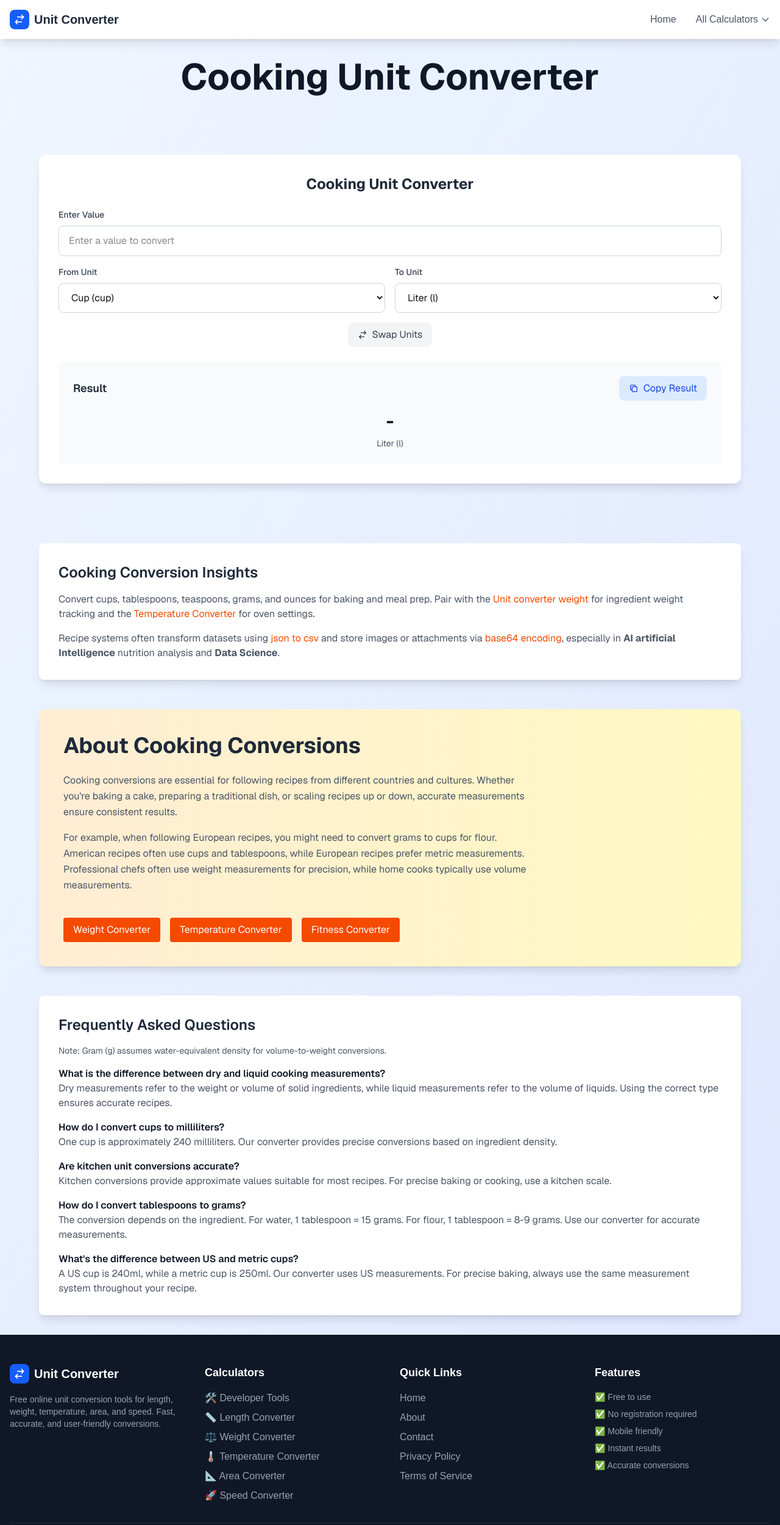
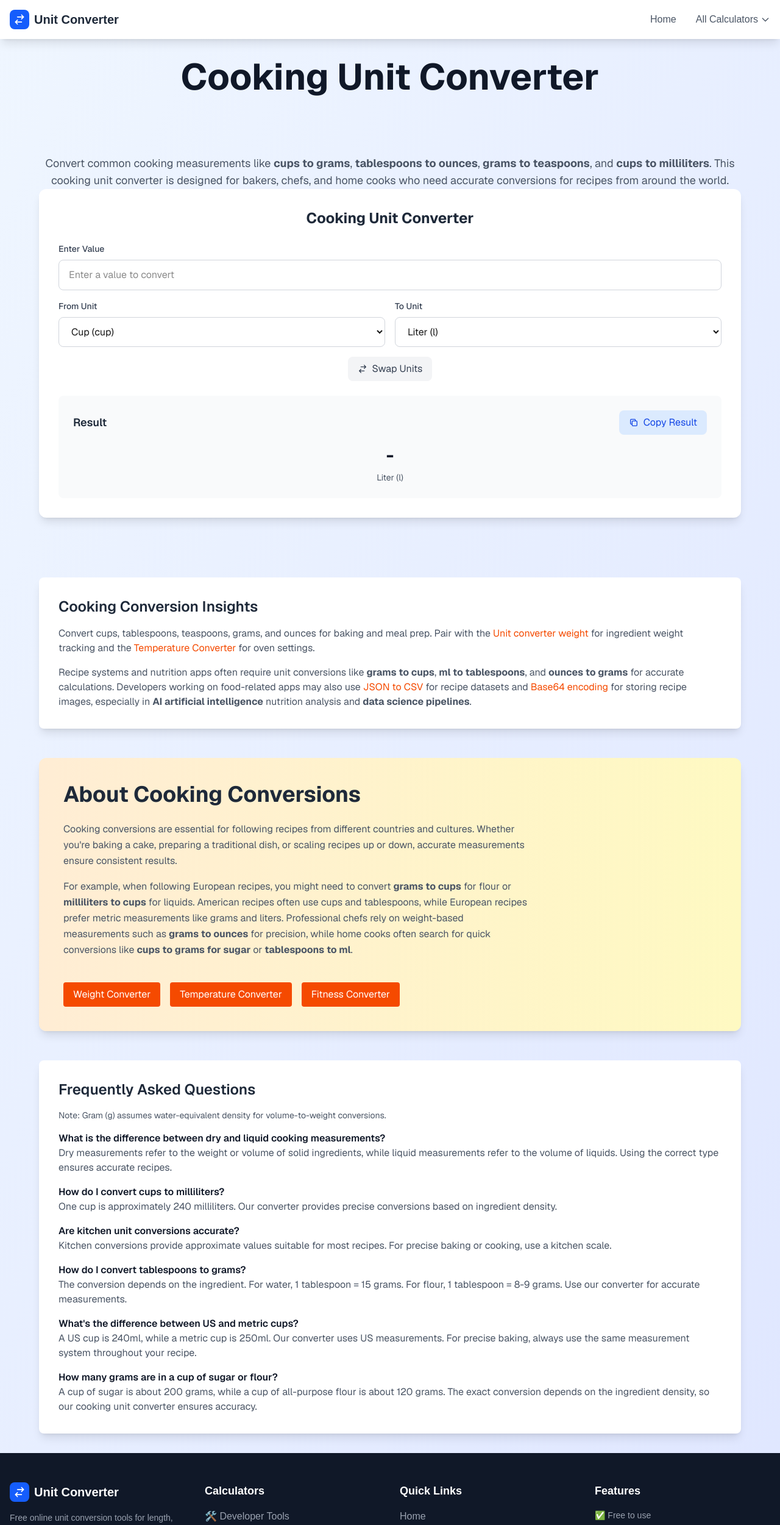
Before and after one commit to Sajidisrar/Unit-Converter, a Next.js app: page /cooking in a window 1280 px wide. Shown: the top 2501 px of the page at 61% size. Built offline with nearby package versions, Linux system fonts and the light colour scheme.

Commit message:
fix issue

```diff
--- a/src/app/area/page.tsx
+++ b/src/app/area/page.tsx
@@ -100,7 +100,7 @@ export default function AreaPage({ searchParams }: { searchParams: { from?: stri
               Area conversion is essential in many practical fields such as real estate, construction, farming, and education.
             </p>
             <p className="text-gray-600 dark:text-gray-300 max-w-3xl mb-6 leading-relaxed">
-              Area conversion is essential in daily life and professional fields. Home buyers often search for how to convert square feet to acres when evaluating land plots. Builders and architects convert square meters to square feet or square yards to estimate construction costs. Farmers use hectares to acres conversion to plan crops. Students use area conversions like square kilometers to square miles in geography and mathematics. Common queries include "meter to acre", "sq ft to sq m", and "sq yards to acres", which this tool solves instantly.
+              Area conversion is essential in daily life and professional fields. Home buyers often search for how to convert square feet to acres when evaluating land plots. Builders and architects convert square meters to square feet or square yards to estimate construction costs. Farmers use hectares to acres conversion to plan crops. Students use area conversions like square kilometers to square miles in geography and mathematics. Common queries include &quot;meter to acre&quot;, &quot;sq ft to sq m&quot;, and &quot;sq yards to acres&quot;, which this tool solves instantly.
             </p>
             <p className="text-gray-600 dark:text-gray-300 max-w-3xl mb-6 leading-relaxed">
               For example, when buying land, you might need to convert acres to square meters to understand the size better. In construction, converting between square feet and square yards helps in estimating materials. Farmers often convert hectares to acres for crop planning. Additionally, educators use area conversions to teach students about different measurement systems.
--- a/src/app/cooking/page.tsx
+++ b/src/app/cooking/page.tsx
@@ -29,6 +29,9 @@ export default function CookingPage({ searchParams }: { searchParams: { from?: s
             <div className="mb-6">
               <AdBanner position="top" />
             </div>
+            <p className="text-lg text-gray-600 dark:text-gray-300 text-center mt-4">
+              Convert common cooking measurements like <b>cups to grams</b>, <b>tablespoons to ounces</b>, <b>grams to teaspoons</b>, and <b>cups to milliliters</b>. This cooking unit converter is designed for bakers, chefs, and home cooks who need accurate conversions for recipes from around the world.
+            </p>
             <section className="mb-6">
               <Calculator
                 title="Cooking Unit Converter"
@@ -47,7 +50,7 @@ export default function CookingPage({ searchParams }: { searchParams: { from?: s
                 Convert cups, tablespoons, teaspoons, grams, and ounces for baking and meal prep. Pair with the <a href="/weight" className="text-orange-600 dark:text-orange-400 hover:underline">Unit converter weight</a> for ingredient weight tracking and the <a href="/temperature" className="text-orange-600 dark:text-orange-400 hover:underline">Temperature Converter</a> for oven settings.
               </p>
               <p className="text-gray-600 dark:text-gray-300">
-                Recipe systems often transform datasets using <a href="/developer" className="text-orange-600 dark:text-orange-400 hover:underline">json to csv</a> and store images or attachments via <a href="/developer" className="text-orange-600 dark:text-orange-400 hover:underline">base64 encoding</a>, especially in <b>AI artificial Intelligence</b> nutrition analysis and <b>Data Science</b>.
+                Recipe systems and nutrition apps often require unit conversions like <b>grams to cups</b>, <b>ml to tablespoons</b>, and <b>ounces to grams</b> for accurate calculations. Developers working on food-related apps may also use <a href="/developer" className="text-orange-600 dark:text-orange-400 hover:underline">JSON to CSV</a> for recipe datasets and <a href="/developer" className="text-orange-600 dark:text-orange-400 hover:underline">Base64 encoding</a> for storing recipe images, especially in <b>AI artificial intelligence</b> nutrition analysis and <b>data science pipelines</b>.
               </p>
             </section>
             {/* SEO Content Section */}
@@ -59,7 +62,7 @@ export default function CookingPage({ searchParams }: { searchParams: { from?: s
                 Cooking conversions are essential for following recipes from different countries and cultures. Whether you&apos;re baking a cake, preparing a traditional dish, or scaling recipes up or down, accurate measurements ensure consistent results.
               </p>
               <p className="text-gray-600 dark:text-gray-300 max-w-3xl mb-6 leading-relaxed">
-                For example, when following European recipes, you might need to convert grams to cups for flour. American recipes often use cups and tablespoons, while European recipes prefer metric measurements. Professional chefs often use weight measurements for precision, while home cooks typically use volume measurements.
+                For example, when following European recipes, you might need to convert <b>grams to cups</b> for flour or <b>milliliters to cups</b> for liquids. American recipes often use cups and tablespoons, while European recipes prefer metric measurements like grams and liters. Professional chefs rely on weight-based measurements such as <b>grams to ounces</b> for precision, while home cooks often search for quick conversions like <b>cups to grams for sugar</b> or <b>tablespoons to ml</b>.
               </p>
               <div className="flex flex-wrap gap-4">
                 <a href="/weight" className="inline-block mt-4 px-4 py-2 bg-orange-600 text-white rounded hover:bg-orange-700 transition-colors">
@@ -121,6 +124,14 @@ export default function CookingPage({ searchParams }: { searchParams: { from?: s
                       A US cup is 240ml, while a metric cup is 250ml. Our converter uses US measurements. For precise baking, always use the same measurement system throughout your recipe.
                     </dd>
                   </div>
+                  <div>
+                    <dt className="font-semibold text-gray-900 dark:text-white">
+                      How many grams are in a cup of sugar or flour?
+                    </dt>
+                    <dd className="text-gray-600 dark:text-gray-300">
+                      A cup of sugar is about 200 grams, while a cup of all-purpose flour is about 120 grams. The exact conversion depends on the ingredient density, so our cooking unit converter ensures accuracy.
+                    </dd>
+                  </div>
                 </dl>
               </div>
             </section>
```
